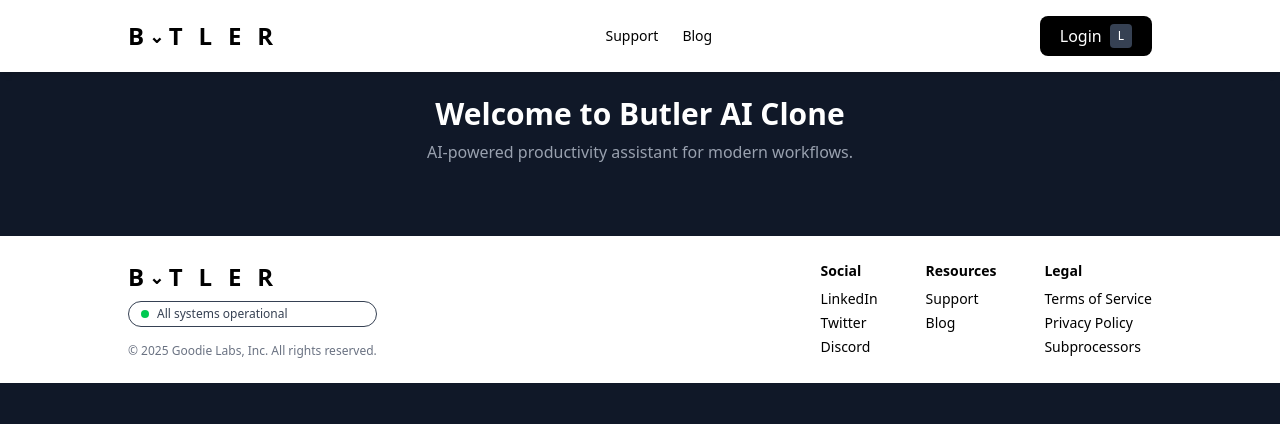
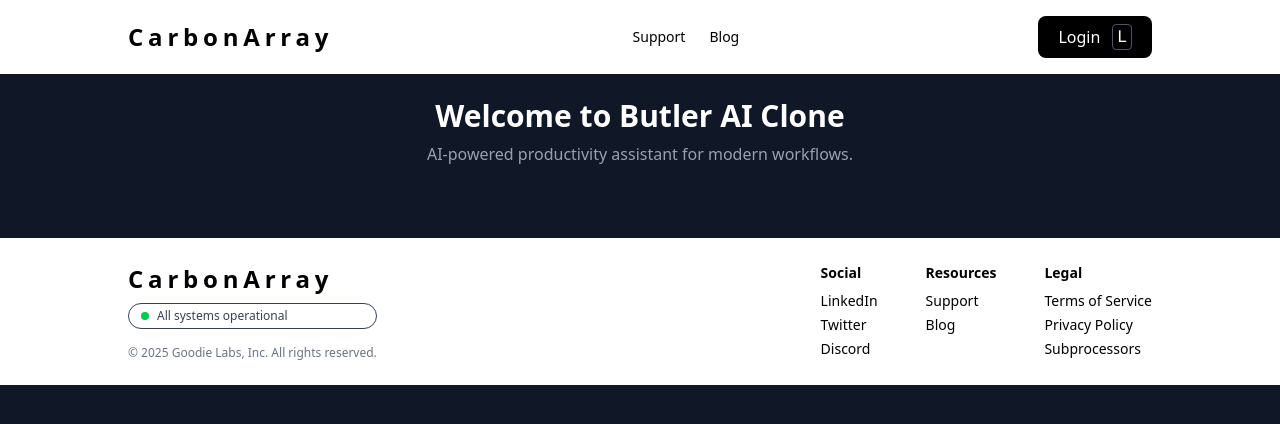
Before and after one commit to carbon-array/frontend, a React (Vite) app: page / in a window 1280 px wide. Shown: the top 424 px of the page. Built offline with nearby package versions, Linux system fonts and the light colour scheme.

Commit message:
updated colours in navbar and footer

```diff
--- a/src/components/footer.jsx
+++ b/src/components/footer.jsx
@@ -7,7 +7,7 @@
           {/* Left Section */}
           <div>
             <div className="text-2xl font-semibold tracking-[0.2em] flex items-center">
-              B<span className="text-lg">⌄</span>T L E R
+              CarbonArray
             </div>
             <div className="mt-2 border px-3 py-1 rounded-full flex items-center gap-2 text-gray-700 text-xs">
               <span className="w-2 h-2 bg-green-500 rounded-full"></span>
--- a/src/components/navbar.jsx
+++ b/src/components/navbar.jsx
@@ -18,7 +18,7 @@
       <div className="max-w-5xl mx-auto flex justify-between items-center font-sans">
         {/* Logo */}
         <div className="text-black text-2xl font-semibold tracking-[0.2em] flex items-center">
-          B<span className="text-lg">⌄</span>T L E R
+          CarbonArray
         </div>
 
 
@@ -33,7 +33,7 @@
           className="bg-black text-white px-5 py-2 rounded-lg hover:opacity-80 flex items-center gap-2"
           onClick={() => alert("Login button clicked")}
         >
-          Login <span className="text-xs bg-gray-700 px-2 py-1 rounded">L</span>
+          Login <span className="ml-1 rounded border border-gray-600 px-1 font-mono">L</span>
         </button>
       </div>
     </nav>
```
